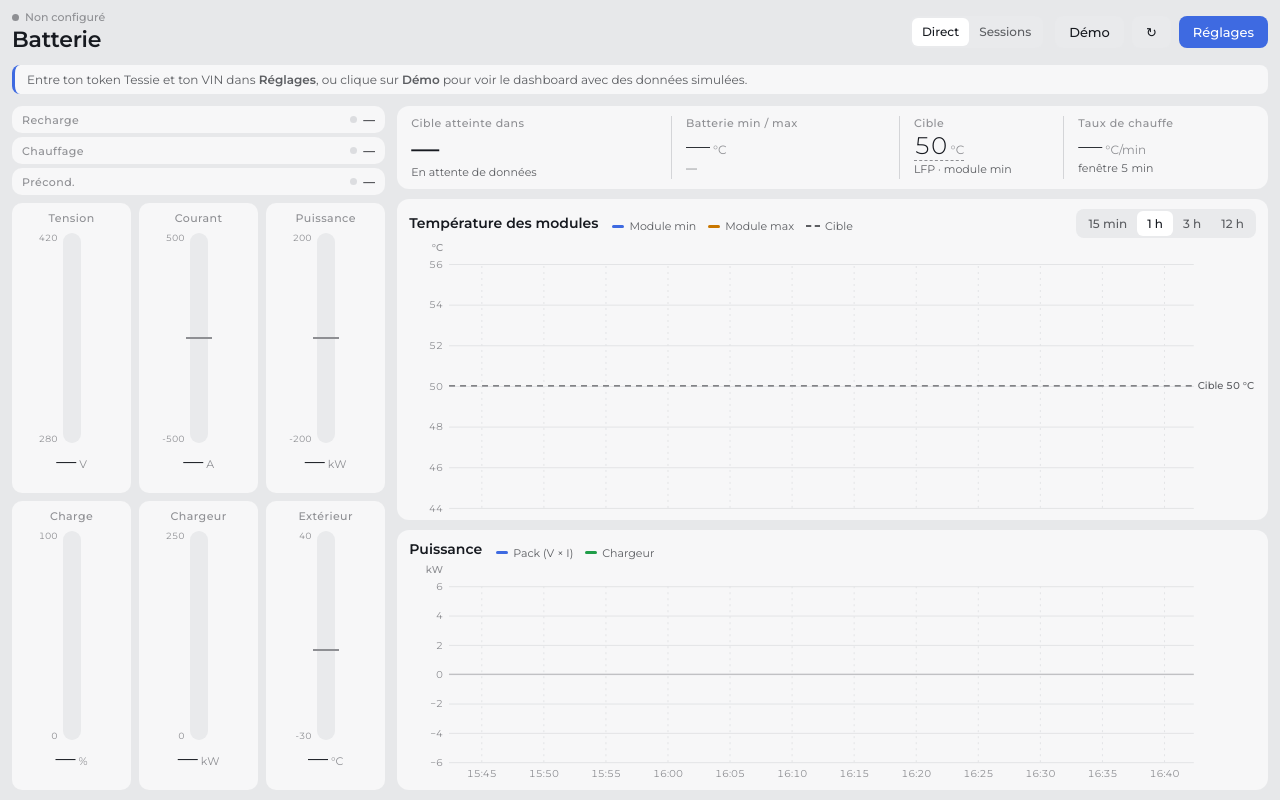
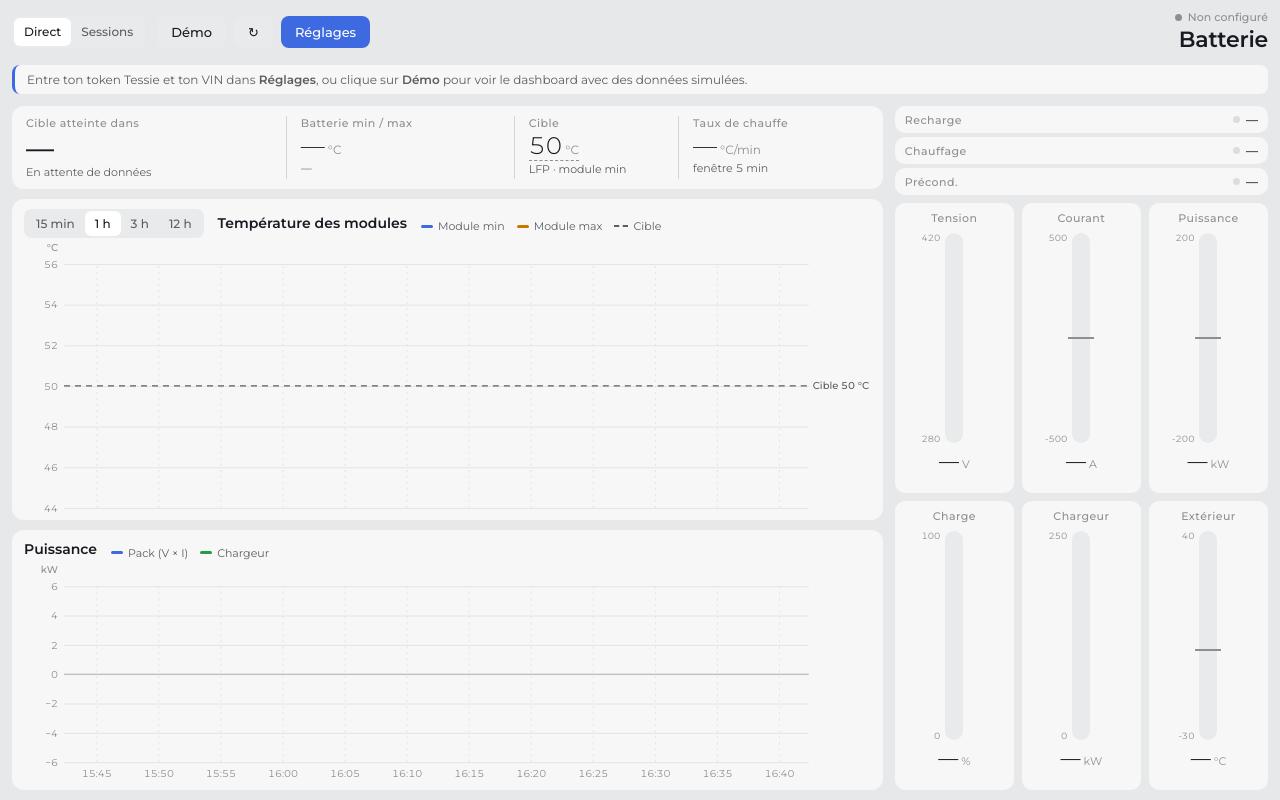
Before and after one commit to prodpdm-senc/Tesla-battery-dash, a website: page index.html in a window 1280 px wide. Drawn offline with nearby package versions, Linux system fonts and the light colour scheme.

Commit message:
Mise en page pour la conduite à gauche
Tout ce qui se touche passe du côté du conducteur pour éviter de
tendre le bras : boutons de l'en-tête (Direct / Sessions, Démo,
Actualiser, Réglages) à gauche et titre à droite, résumé et
graphiques dans la colonne de gauche avec le sélecteur de période au
début de l'en-tête du graphique, jauges et états (lecture seule) dans
la colonne de droite. Page Sessions : bouton Actualiser à côté du
choix de période. Téléphone inchangé.

Co-Authored-By: Claude Opus 5.5 <noreply@anthropic.com>
Claude-Session: https://claude.ai/code/session_01QbEYW5B9y2izDdmy5yMTan

```diff
--- a/css/style.css
+++ b/css/style.css
@@ -294,15 +294,24 @@ dialog details summary { cursor: pointer; font-size: 12px; font-weight: 500; col
   body { padding: 10px 12px; }
   .container {
     max-width: none; height: calc(100vh - 20px); min-height: 440px;
-    grid-template-columns: minmax(200px, 32fr) minmax(0, 68fr);
+    /* Conduite à gauche : tout ce qui se touche (boutons, graphiques) du côté du conducteur,
+       les jauges (lecture seule) à droite. */
+    grid-template-columns: minmax(0, 68fr) minmax(200px, 32fr);
     grid-template-rows: auto auto minmax(0, 1fr);
     gap: 10px;
   }
   .header, .notices { grid-column: 1 / -1; }
   .header > * { margin-top: 0; }
+  /* Boutons à gauche (côté conducteur), titre à droite */
+  .header { flex-direction: row-reverse; }
+  .header > div:first-child { text-align: right; }
+  .header .status { justify-content: flex-end; }
+  /* Sélecteur de période au début de l'en-tête du graphique (à gauche) */
+  .card-head { justify-content: flex-start; }
+  #rangeSeg { order: -1; margin-right: 14px; flex: none; }
   .subtitle { display: none; }
 
-  .rail { grid-column: 1; grid-row: 3; order: 0; display: flex; flex-direction: column; gap: 8px; min-height: 0; }
+  .rail { grid-column: 2; grid-row: 3; order: 0; display: flex; flex-direction: column; gap: 8px; min-height: 0; }
   /* Colonne étroite : une pastille par ligne, libellé à gauche, état à droite */
   .chips { flex: none; gap: 4px; grid-template-columns: minmax(0, 1fr); }
   .chip { display: flex; justify-content: space-between; align-items: center; padding: 6px 10px; }
@@ -312,7 +321,7 @@ dialog details summary { cursor: pointer; font-size: 12px; font-weight: 500; col
   .gauge { display: flex; flex-direction: column; min-height: 0; }
   .gauge-body { flex: 1 1 auto; height: auto; min-height: 24px; }
 
-  .col { display: flex; flex-direction: column; gap: 10px; grid-column: 2; grid-row: 3; order: 0; min-height: 0; }
+  .col { display: flex; flex-direction: column; gap: 10px; grid-column: 1; grid-row: 3; order: 0; min-height: 0; }
   .hero { flex: none; padding: 10px 14px; }
   .card { display: flex; flex-direction: column; min-height: 0; padding: 10px 12px 6px; }
   .card-head { flex: none; flex-wrap: nowrap; margin-bottom: 2px; }
@@ -325,7 +334,7 @@ dialog details summary { cursor: pointer; font-size: 12px; font-weight: 500; col
 
 /* Plus large : résumé sur une seule ligne (4 valeurs), 3 jauges par rangée */
 @media (min-width: 1100px) {
-  .container { grid-template-columns: minmax(320px, 30fr) minmax(0, 70fr); gap: 12px; }
+  .container { grid-template-columns: minmax(0, 70fr) minmax(320px, 30fr); gap: 12px; }
   .gauges { grid-template-columns: repeat(3, minmax(0, 1fr)); }
   .hero { grid-template-columns: 1.15fr 1fr 0.7fr 0.9fr; gap: 16px; }
   .hero-stats > .stat { padding-left: 14px; border-left: 1px solid var(--border); }
@@ -365,6 +374,8 @@ dialog details summary { cursor: pointer; font-size: 12px; font-weight: 500; col
     grid-template-rows: auto minmax(0, 1fr);
   }
   .sess-bar { grid-column: 1 / -1; }
+  #sessRefresh { order: 1; margin-left: 8px; }
+  .sess-msg { order: 2; }
   .sess-lists { grid-column: 1; grid-row: 2; display: flex; flex-direction: column; }
   .sess-card { flex: 1 1 0; display: flex; flex-direction: column; min-height: 0; }
   .sess-list { flex: 1 1 auto; min-height: 0; overflow-y: auto; align-content: start; -webkit-overflow-scrolling: touch; }
```
Also changed, not shown: README.md.
